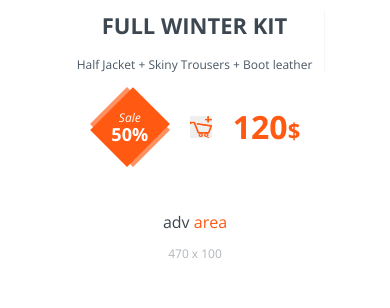
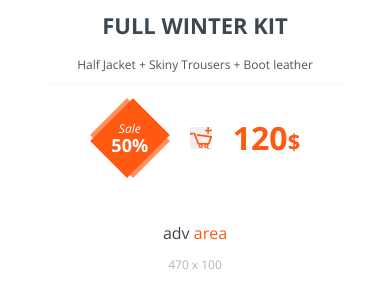
Before and after one commit to EasileleM/gd-ui-react-project, a React (Create React App) app in the folder client/: page / in a window 390 px wide. Shown: the top 308 px of the page. Built offline with nearby package versions, Linux system fonts and the light colour scheme.

Commit message:
fix: fixed adaptation

```diff
--- a/client/src/components/SaleItem/main.scss
+++ b/client/src/components/SaleItem/main.scss
@@ -76,8 +76,11 @@
 
     @media screen and (max-width: 634px){
       margin: 0;
+      border-right: 0;
+      border-bottom: 1px solid $color-athens-gray;
       width: 100%;
       padding: 0;
+      padding-bottom: 10px;
       text-align: center;
     }
   }
--- a/client/src/components/Section/main.scss
+++ b/client/src/components/Section/main.scss
@@ -15,5 +15,9 @@
     @media screen and (max-width: 1104px){
       justify-content: center;
     }
+
+    @media screen and (max-width: 634px){
+      padding: 0 30px;
+    }
   }
 }
```
